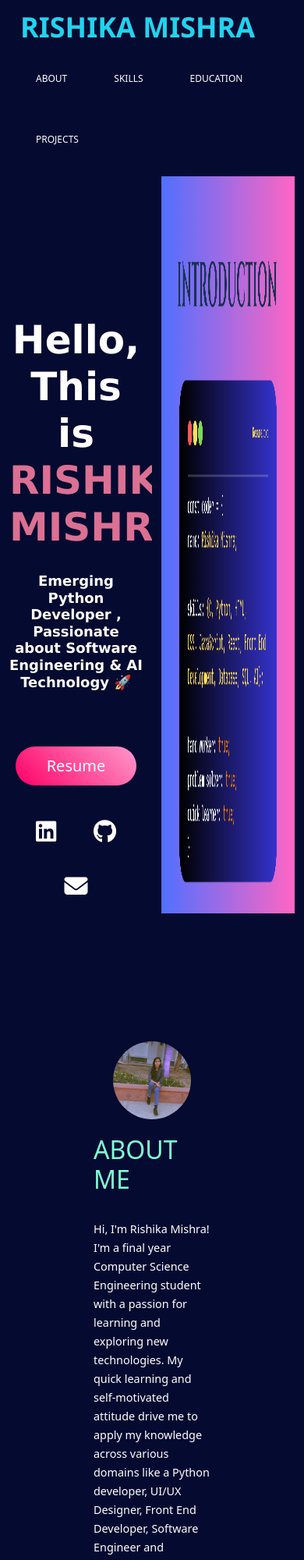
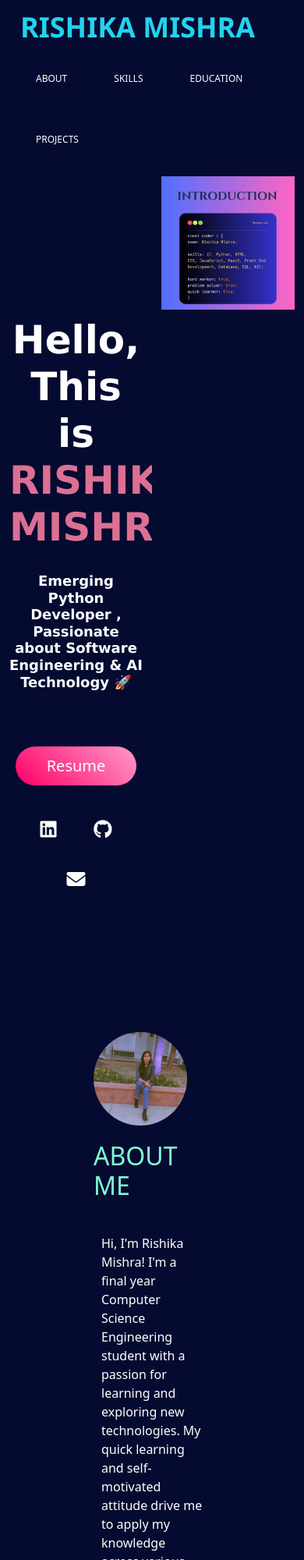
Before and after one commit to RishikaMishra/My_portfolio, a plain HTML site: page index.html in a window 390 px wide. Shown: the top 2000 px of the page at 78% size. Drawn offline with nearby package versions, Linux system fonts and the light colour scheme.

Commit message:
Update portfolio.css
adding media quary

```diff
--- a/portfolio.css
+++ b/portfolio.css
@@ -224,3 +224,52 @@
         font-size: 14px;
     }
 }
+/*Edit by coderx Raj */
+img {
+  max-width: 100%;
+  height: auto;
+}
+
+
+@media only screen and (max-width: 768px) {
+  .heady h1 {
+    font-size: 36px;
+  }
+
+  .heady h2 {
+    font-size: 18px;
+  }
+
+  .link-icons-1 a {
+    font-size: 24px;
+  }
+
+  .about img {
+    width: 80%;
+    height: auto;
+  }
+
+  .abt2 h3 {
+    font-size: 24px;
+  }
+
+
+  .col-6 {
+    flex: 0 0 100%;
+    max-width: 100%;
+  }
+}
+
+
+@media only screen and (max-width: 576px) {
+  .abt2 p {
+    font-size: 16px;
+    padding: 10px;
+  }
+
+  .container {
+    padding-left: 10px;
+    padding-right: 10px;
+  }
+}
+/* end changes */
```
